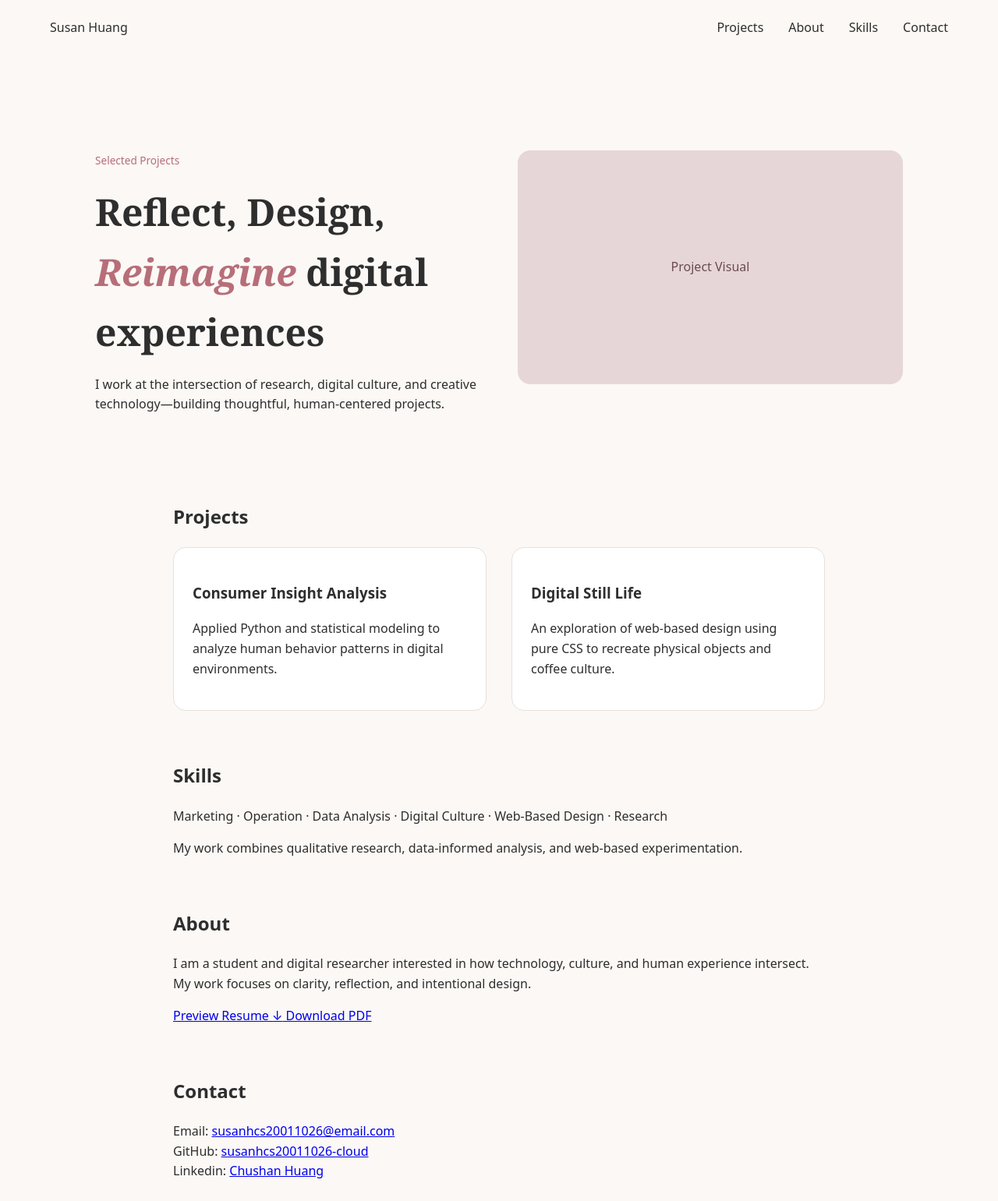
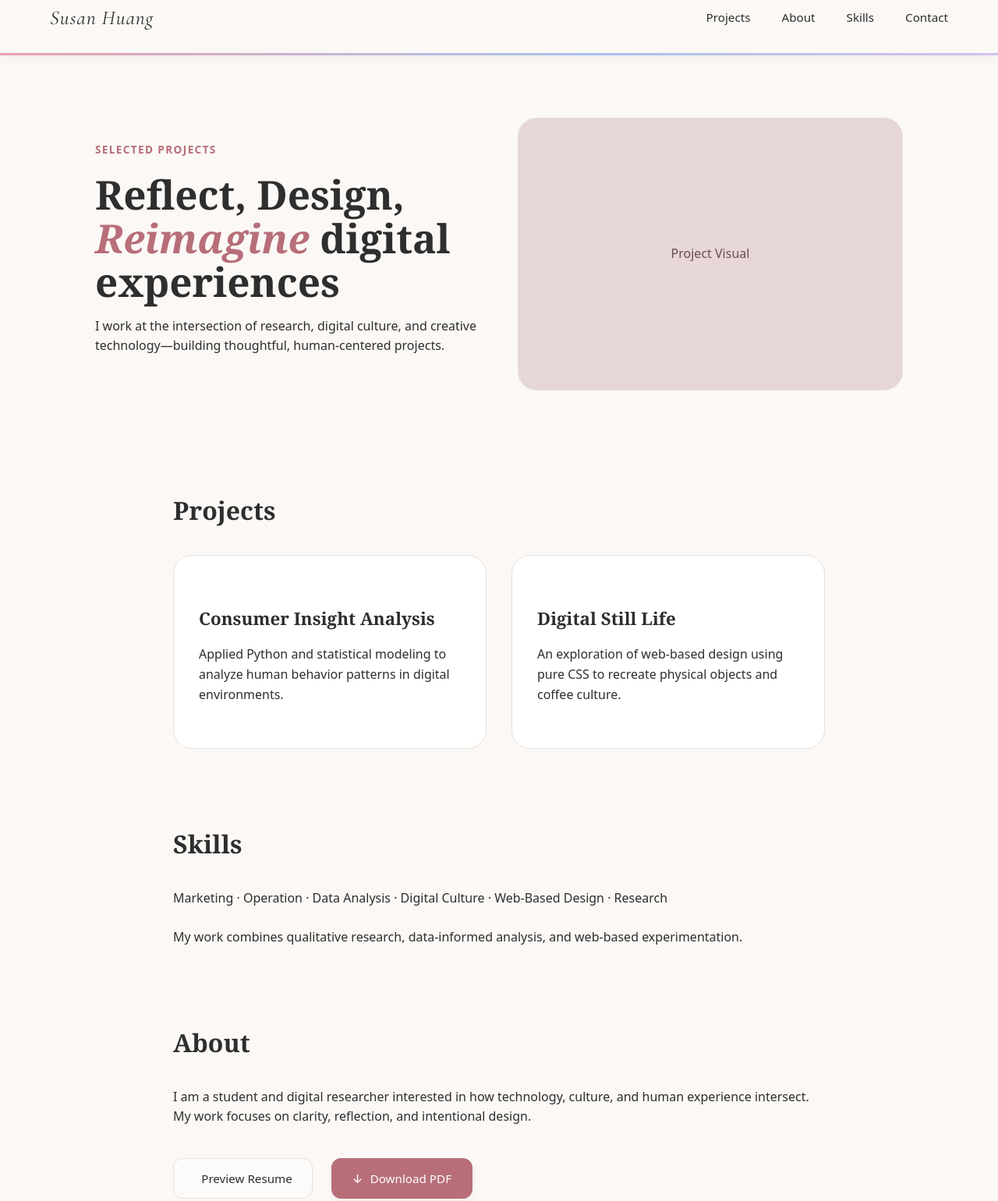
Before and after one commit to susanhcs20011026-cloud/career-portfolio, a plain HTML site: page index.html in a window 1280 px wide. Shown: the part 25-1566 px from the top of the page at 78% size. Drawn offline with nearby package versions, Linux system fonts and the light colour scheme.

Commit message:
Enhance styles for header, hero section, and buttons
Added new CSS variables and styles for header, hero section, and buttons. Improved layout and animations for better user experience.

```diff
--- a/style.css
+++ b/style.css
@@ -1,8 +1,10 @@
+/* --- 基础变量与全局设置 --- */
 :root {
   --bg-main: #fbf8f5;
   --accent: #b76e79;
   --text-main: #2e2e2e;
   --soft-border: #e8e1dc;
+  --shadow-sm: 0 2px 8px rgba(0,0,0,0.05);
 }
 
 * {
@@ -15,30 +17,99 @@ body {
   background-color: var(--bg-main);
   color: var(--text-main);
   line-height: 1.6;
+  scroll-behavior: smooth;
 }
 
+/* --- 永久置顶的霓虹流光 Header --- */
 .site-header {
-  padding: 2rem 4rem;
+  /* 核心置顶设置 */
+  position: fixed;
+  top: 0;
+  left: 0;
+  width: 100%; /* 撑满屏幕宽度 */
+  z-index: 9999; /* 确保它在所有内容的最上层 */
+
+  /* 尺寸与布局 */
+  padding: 1.2rem 4rem;
+  display: flex;
+  align-items: center;
+
+  /* 磨砂玻璃背景 */
+  background: rgba(251, 248, 245, 0.85);
+  backdrop-filter: blur(15px);
+  -webkit-backdrop-filter: blur(15px);
+
+  /* 移除多余边框，完全依靠底部的流光 */
+  border: none;
+  box-shadow: 0 2px 15px rgba(0, 0, 0, 0.05);
 }
 
+/* 霓虹流光底边 (::after) */
+.site-header::after {
+  content: "";
+  position: absolute;
+  bottom: 0;
+  left: 0;
+  right: 0;
+  height: 3px; /* 霓虹条厚度 */
+
+  /* 你的霓虹色渐变 */
+  background: linear-gradient(90deg, #fbc2eb, #a6c1ee, #ff9a9e, #a6c1ee, #fbc2eb);
+  background-size: 300% 100%;
+
+  animation: flowing-border 6s linear infinite;
+}
+
+/* 渐变流动动画 */
+@keyframes flowing-border {
+  0% { background-position: 0% 50%; }
+  100% { background-position: 100% 50%; }
+}
+
+/* 重要：为了防止 Header 遮挡下方内容 */
+/* 你需要给 main 标签或者第一个 section 加一个顶部的 padding */
+body {
+  padding-top: 80px; /* 这里的数值根据你 Header 的实际高度调整 */
+}
+
+/* --- 内部导航逻辑 --- */
 .nav {
+  width: 100%;
+  max-width: 1200px; /* 限制内部文字内容的宽度，保持美观 */
+  margin: 0 auto;
   display: flex;
   justify-content: space-between;
   align-items: center;
 }
 
+.logo {
+  font-family: "Cormorant Garamond", serif;
+  font-style: italic;
+  font-size: 1.6rem;
+  letter-spacing: 0.04em;
+  color: var(--text-main);
+  text-decoration: none;
+}
+
 .nav-links {
   list-style: none;
   display: flex;
-  gap: 2rem;
-  padding: 0;
+  gap: 2.5rem;
 }
 
-.nav a {
+.nav-links a {
   text-decoration: none;
   color: var(--text-main);
+  font-weight: 500;
+  font-size: 0.95rem;
+  transition: 0.3s;
 }
 
+.nav-links a:hover {
+  color: var(--accent);
+}
+
+/* --- Hero Section --- */
 .hero {
   max-width: 1100px;
   margin: 4rem auto;
@@ -46,12 +117,14 @@ body {
   display: grid;
   grid-template-columns: 1fr 1fr;
   gap: 3rem;
+  align-items: center;
 }
 
 .hero h1 {
   font-family: "Georgia", serif;
-  font-size: 3rem;
+  font-size: 3.2rem;
   margin: 1rem 0;
+  line-height: 1.1;
 }
 
 .hero em {
@@ -61,51 +134,221 @@ body {
 
 .tag {
   font-size: 0.85rem;
+  text-transform: uppercase;
+  letter-spacing: 0.1em;
   color: var(--accent);
-}
-
-.cta {
-  display: inline-block;
-  margin-top: 1.5rem;
-  padding: 0.6rem 1.4rem;
-  border-radius: 999px;
-  background-color: var(--accent);
-  color: white;
-  text-decoration: none;
+  font-weight: bold;
 }
 
 .hero-visual .placeholder {
   background-color: #e7d6d8;
-  border-radius: 16px;
-  height: 300px;
+  border-radius: 24px;
+  height: 350px;
   display: flex;
   align-items: center;
   justify-content: center;
   color: #6b4c50;
+  border: 1px solid var(--soft-border);
 }
 
+/* --- Sections 通用样式 --- */
 section {
   max-width: 900px;
-  margin: 4rem auto;
+  margin: 6rem auto;
   padding: 0 2rem;
 }
 
+section h2 {
+  font-family: "Georgia", serif;
+  font-size: 2rem;
+  margin-bottom: 2rem;
+}
+
+/* --- Projects 卡片 --- */
 .project-list {
   display: grid;
-  grid-template-columns: repeat(auto-fit, minmax(260px, 1fr));
+  grid-template-columns: repeat(auto-fit, minmax(280px, 1fr));
   gap: 2rem;
 }
 
 .project-card {
-  padding: 1.5rem;
-  border-radius: 16px;
+  position: relative;
+  padding: 2.5rem 2rem;
+  background: #ffffff;
+  border: 1px solid var(--soft-border);
+  border-radius: 24px;
+  transition: all 0.4s cubic-bezier(0.19, 1, 0.22, 1);
+}
+
+.project-card:hover {
+  transform: translateY(-8px);
+  box-shadow: 0 15px 35px rgba(183, 110, 121, 0.12);
+  border-color: var(--accent);
+}
+
+.project-card h3 {
+  font-family: "Georgia", serif;
+  font-size: 1.4rem;
+  margin-bottom: 1rem;
+}
+
+/* --- Skills 标签 --- */
+.skills-subtitle {
+  display: flex;
+  flex-wrap: wrap;
+  gap: 0.8rem;
+  margin: 1.5rem 0;
+}
+
+.skill-tag {
+  font-size: 0.8rem;
+  padding: 0.5rem 1.2rem;
+  border-radius: 50px;
   background: white;
   border: 1px solid var(--soft-border);
+  transition: all 0.3s ease;
+}
+
+.skill-tag:hover {
+  background: var(--accent);
+  color: white;
+  border-color: var(--accent);
+  transform: scale(1.05);
+}
+
+/* --- Resume & About --- */
+.resume-actions {
+  margin-top: 2.5rem;
+}
+
+.btn-resume {
+  display: inline-flex;
+  align-items: center;
+  gap: 0.8rem;
+  padding: 0.9rem 1.8rem;
+  background: white;
+  border: 1px solid var(--soft-border);
+  border-radius: 14px;
+  color: var(--text-main);
+  text-decoration: none;
+  font-weight: 600;
+  transition: all 0.3s ease;
+  box-shadow: var(--shadow-sm);
+}
+
+.btn-resume:hover {
+  border-color: var(--accent);
+  color: var(--accent);
+  transform: translateY(-3px);
+  box-shadow: 0 8px 20px rgba(183, 110, 121, 0.15);
+}
+
+/* --- Footer & Contact --- */
+.contact a {
+  color: var(--accent);
+  text-decoration: none;
+  border-bottom: 1px solid transparent;
+  transition: border 0.3s;
+}
+
+.contact a:hover {
+  border-bottom: 1px solid var(--accent);
 }
 
 .site-footer {
   text-align: center;
-  padding: 2rem;
+  padding: 4rem 2rem;
   font-size: 0.9rem;
-  color: #777;
+  color: #999;
+  border-top: 1px solid var(--soft-border);
 }
+
+/* 按钮容器布局 */
+.resume-actions {
+  display: flex;
+  gap: 1.5rem; /* 按钮之间的间距 */
+  margin-top: 2.5rem;
+  align-items: center;
+}
+
+/* 通用按钮基础样式 */
+.btn-preview, .btn-resume {
+  display: inline-flex;
+  align-items: center;
+  gap: 0.6rem;
+  padding: 0.8rem 1.6rem;
+  border-radius: 12px;
+  font-size: 0.95rem;
+  font-weight: 500;
+  text-decoration: none;
+  transition: all 0.3s cubic-bezier(0.4, 0, 0.2, 1);
+  cursor: pointer;
+}
+
+/* 预览按钮：轻盈的玻璃感 */
+.btn-preview {
+  background: rgba(255, 255, 255, 0.5);
+  border: 1.5px solid var(--soft-border);
+  color: var(--text-main);
+}
+
+.btn-preview:hover {
+  background: white;
+  border-color: var(--accent);
+  color: var(--accent);
+  transform: translateY(-2px);
+  box-shadow: 0 5px 15px rgba(0,0,0,0.05);
+}
+
+/* 下载按钮：实色且带有一点霓虹边框的感觉 */
+.btn-resume {
+  background: var(--accent);
+  color: white;
+  border: 1.5px solid var(--accent);
+}
+
+.btn-resume:hover {
+  background: #a55d67; /* 稍微深一点的粉色 */
+  transform: translateY(-2px);
+  box-shadow: 0 8px 20px rgba(183, 110, 121, 0.3);
+}
+
+/* 预览容器的美化 */
+.preview-container {
+  border: 1px solid var(--soft-border);
+  border-radius: 16px;
+  overflow: hidden;
+  box-shadow: 0 10px 40px rgba(0,0,0,0.08);
+  background: white;
+  /* 增加一个平滑出现的动画 */
+  animation: slideUp 0.8s ease-out;
+}
+
+@keyframes slideUp {
+  from { opacity: 0; transform: translateY(20px); }
+  to { opacity: 1; transform: translateY(0); }
+}
+
+#resume-frame {
+  /* 初始透明度为0 */
+  animation: fadeIn 0.5s ease-out;
+}
+
+@keyframes fadeIn {
+  from {
+    opacity: 0;
+    transform: translateY(20px);
+  }
+  to {
+    opacity: 1;
+    transform: translateY(0);
+  }
+}
+
+/* 预览容器美化 */
+.preview-container {
+  border: 1.5px solid var(--soft-border);
+  border-radius: 20px;
+  overflow: hidden;
+  box-shadow: 0 20px 40px rgba(0,0,0,0.1); /* 增加深度感 */
+}
```
